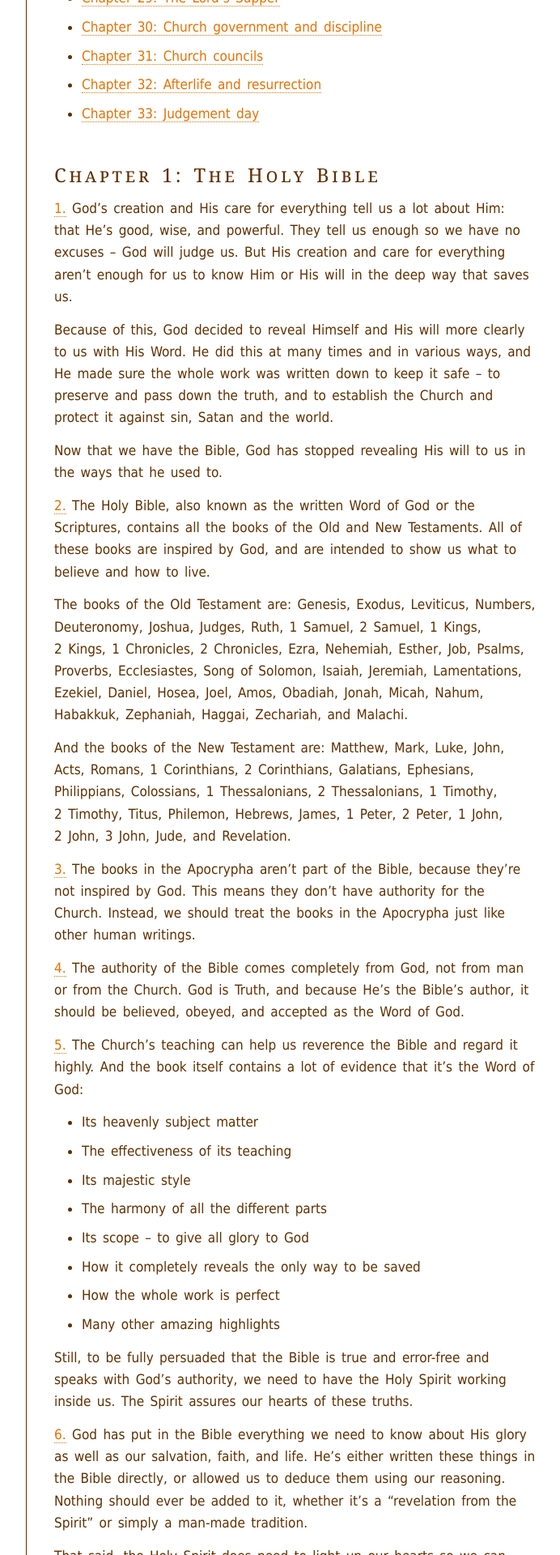
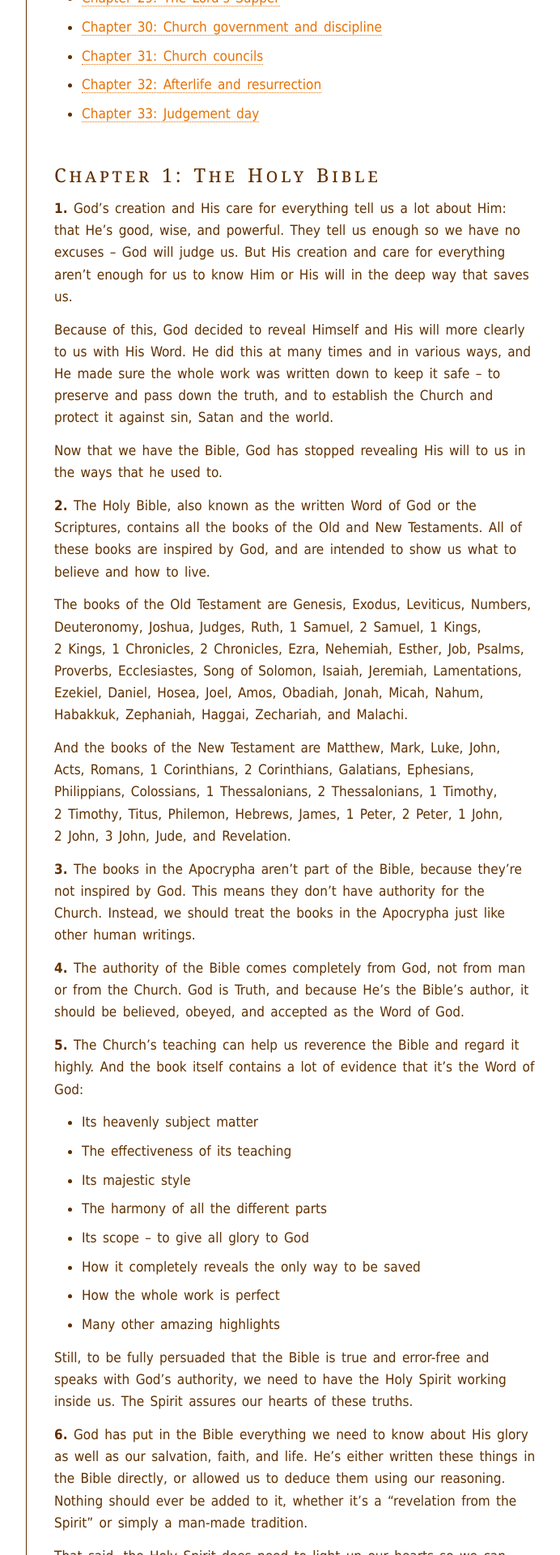
Before and after one commit to benhoyt/benhoyt.github.com, a Jekyll site: the page built from writings-pew.html, in a window 1280 px wide. Shown: the part 2773-4693 px from the top of the page at 81% size, without its empty margins (374-1066 px from the left). Built offline with Jekyll 4.4.1, drawn with Linux system fonts in a browser that asks for light colours.

```diff
--- a/writings-pew.html
+++ b/writings-pew.html
@@ -3,6 +3,9 @@ layout: default
 title: Plain English Westminster
 permalink: /writings/pew/index.html
 ---
+<style type="text/css">
+.subsection { font-weight: bold; border-bottom: none; color: #603000 !important; }
+</style>
 <h1><a href="/writings/pew/">{{ page.title }}</a></h1>
 <p class="subtitle">A version of the Westminster Confession of Faith written in English that we in the <span class="sc">pew</span> can understand.</p>
 
@@ -93,9 +96,9 @@ permalink: /writings/pew/index.html
 
 <p><a id="chapter1-2" href="#chapter1-2" class="subsection">2.</a> The Holy Bible, also known as the written Word of God or the Scriptures, contains all the books of the Old and New Testaments. All of these books are inspired by God, and are intended to show us what to believe and how to live.</p>
 
-<p>The books of the Old Testament are: Genesis, Exodus, Leviticus, Numbers, Deuteronomy, Joshua, Judges, Ruth, 1&nbsp;Samuel, 2&nbsp;Samuel, 1&nbsp;Kings, 2&nbsp;Kings, 1&nbsp;Chronicles, 2&nbsp;Chronicles, Ezra, Nehemiah, Esther, Job, Psalms, Proverbs, Ecclesiastes, Song of Solomon, Isaiah, Jeremiah, Lamentations, Ezekiel, Daniel, Hosea, Joel, Amos, Obadiah, Jonah, Micah, Nahum, Habakkuk, Zephaniah, Haggai, Zechariah, and Malachi.</p>
+<p>The books of the Old Testament are Genesis, Exodus, Leviticus, Numbers, Deuteronomy, Joshua, Judges, Ruth, 1&nbsp;Samuel, 2&nbsp;Samuel, 1&nbsp;Kings, 2&nbsp;Kings, 1&nbsp;Chronicles, 2&nbsp;Chronicles, Ezra, Nehemiah, Esther, Job, Psalms, Proverbs, Ecclesiastes, Song of Solomon, Isaiah, Jeremiah, Lamentations, Ezekiel, Daniel, Hosea, Joel, Amos, Obadiah, Jonah, Micah, Nahum, Habakkuk, Zephaniah, Haggai, Zechariah, and Malachi.</p>
 
-<p>And the books of the New Testament are: Matthew, Mark, Luke, John, Acts, Romans, 1&nbsp;Corinthians, 2&nbsp;Corinthians, Galatians, Ephesians, Philippians, Colossians, 1&nbsp;Thessalonians, 2&nbsp;Thessalonians, 1&nbsp;Timothy, 2&nbsp;Timothy, Titus, Philemon, Hebrews, James, 1&nbsp;Peter, 2&nbsp;Peter, 1&nbsp;John, 2&nbsp;John, 3&nbsp;John, Jude, and Revelation.</p>
+<p>And the books of the New Testament are Matthew, Mark, Luke, John, Acts, Romans, 1&nbsp;Corinthians, 2&nbsp;Corinthians, Galatians, Ephesians, Philippians, Colossians, 1&nbsp;Thessalonians, 2&nbsp;Thessalonians, 1&nbsp;Timothy, 2&nbsp;Timothy, Titus, Philemon, Hebrews, James, 1&nbsp;Peter, 2&nbsp;Peter, 1&nbsp;John, 2&nbsp;John, 3&nbsp;John, Jude, and Revelation.</p>
 
 <p><a id="chapter1-3" href="#chapter1-3" class="subsection">3.</a> The books in the Apocrypha aren’t part of the Bible, because they’re not inspired by God. This means they don’t have authority for the Church. Instead, we should treat the books in the Apocrypha just like other human writings.</p>
 
```
